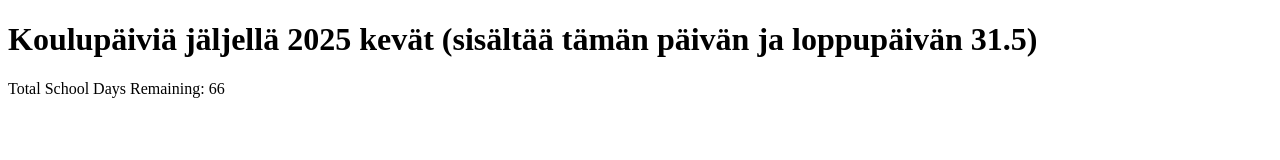
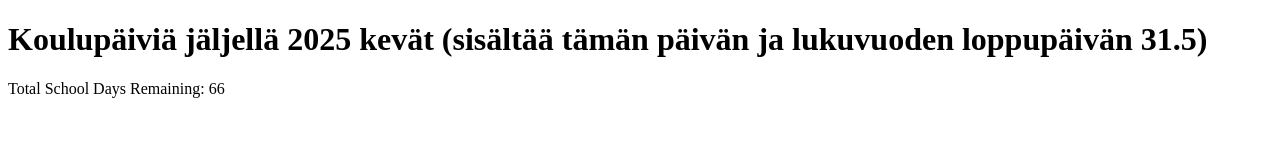
Before and after one commit to petem266/koulupaivat, a plain HTML site: page index.html in a window 1280 px wide. Drawn offline with Linux system fonts and the light colour scheme.

Commit message:
Update index.html

```diff
--- a/index.html
+++ b/index.html
@@ -6,7 +6,7 @@
     <title>Koulupäivälaskuri</title>
 </head>
 <body>
-    <h1>Koulupäiviä jäljellä 2025 kevät (sisältää tämän päivän ja loppupäivän 31.5)</h1>
+    <h1>Koulupäiviä jäljellä 2025 kevät (sisältää tämän päivän ja lukuvuoden loppupäivän 31.5)</h1>
     <p id="daysLeft">Laskee...</p>
 
     <script src="script.js"></script>
```
